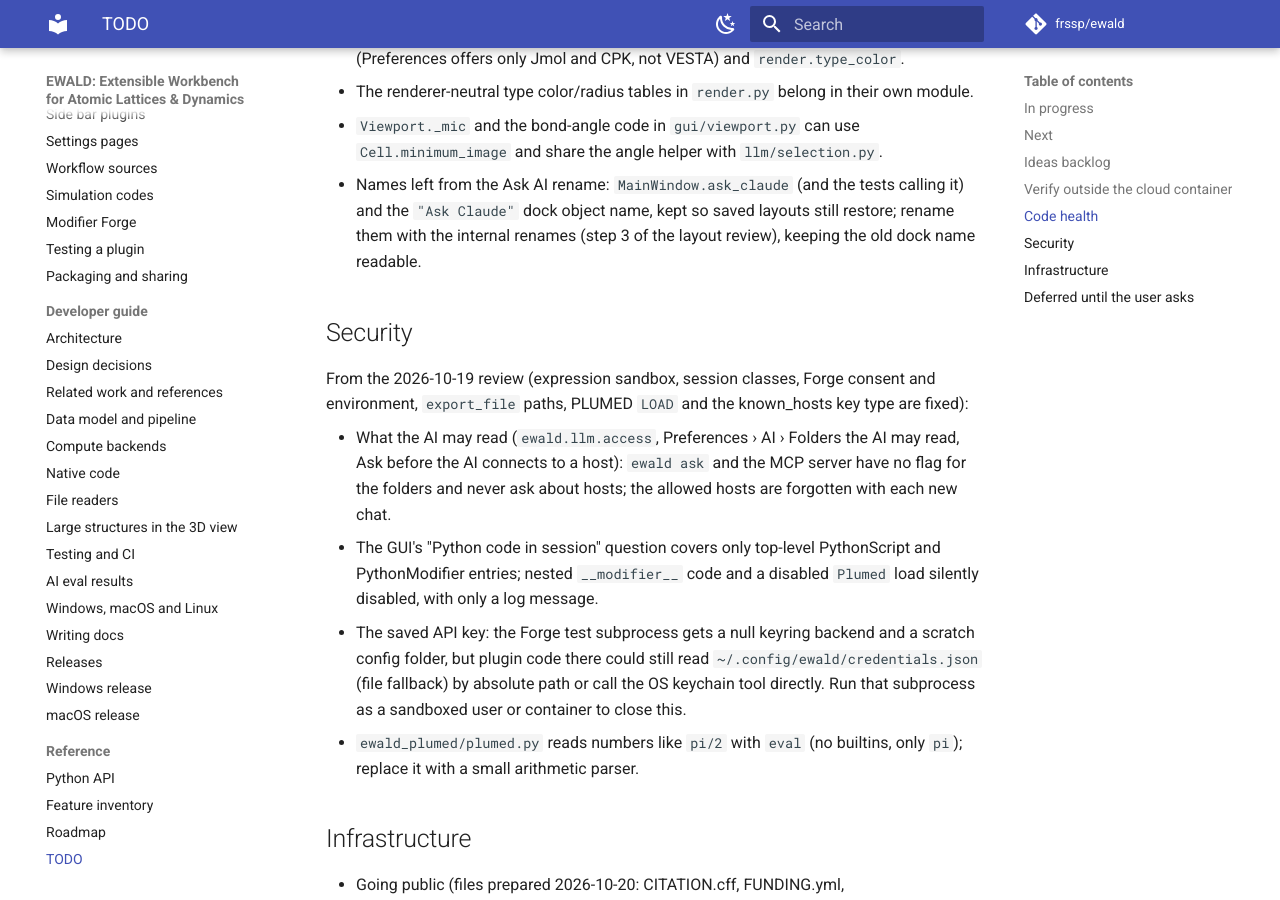
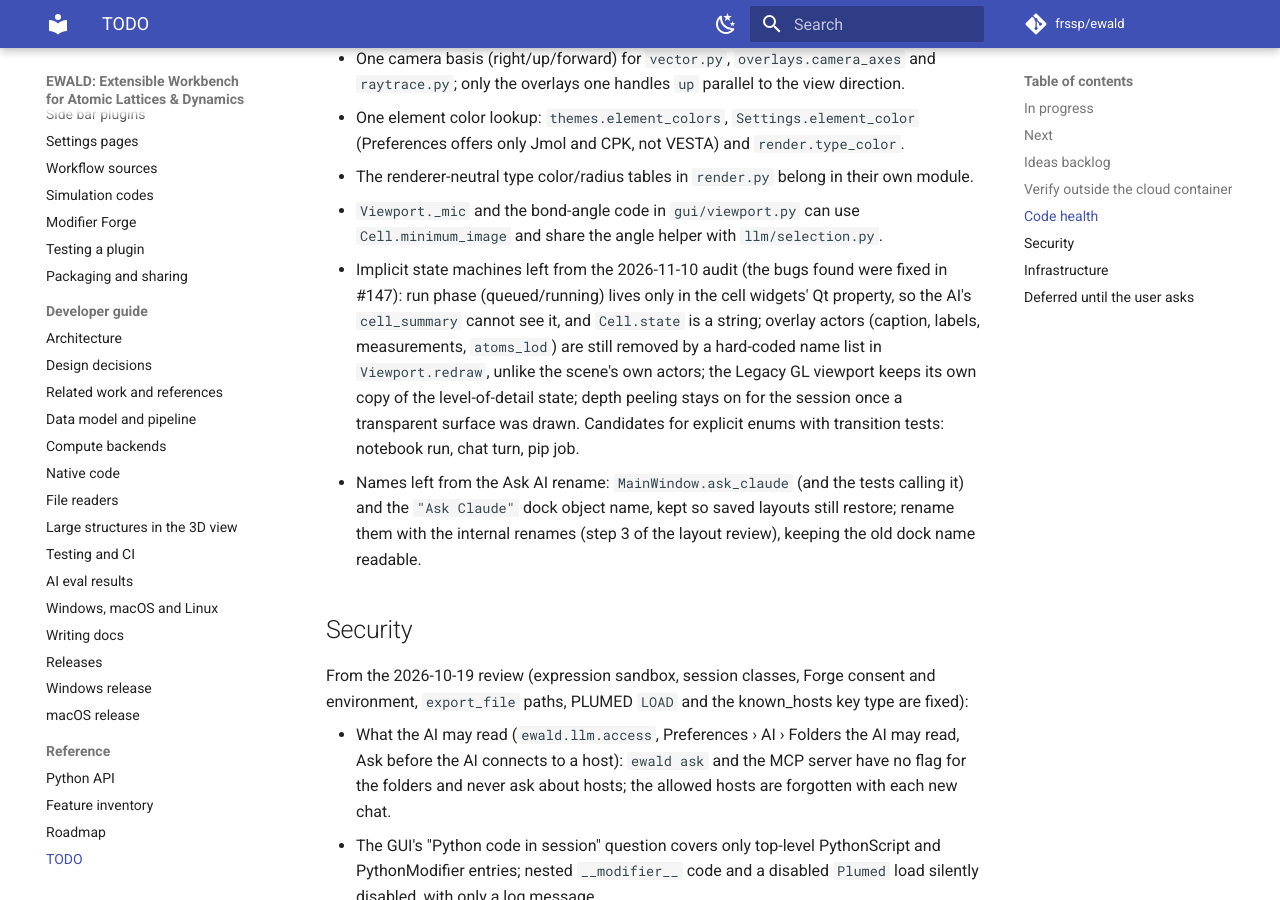
Before and after one commit to frssp/ewald, an MkDocs documentation site: the page built from docs/todo.md, in a window 1280 px wide and 900 px high, scrolled down 30358 px. Built offline with MkDocs 1.6.1 and Material for MkDocs 9.7.7, drawn with Linux system fonts in a browser that asks for light colours; comment, search, counter and statistics services are not loaded; some of the changed text lies outside the part shown.

Commit message:
docs: changelog, AI permissions and todo for #147
Co-Authored-By: Claude Opus 5.5 <noreply@anthropic.com>

```diff
--- a/docs/todo.md
+++ b/docs/todo.md
@@ -795,6 +795,8 @@ From the feature-ideas review (2026-10-19), after the four in progress above.
 
 ## Verify outside the cloud container
 
+- Remote files reconnecting (#147): open a trajectory on an SSH host, sleep the laptop (or switch
+  Wi-Fi), wake it and play on; the next frames should load without opening the file again.
 - `ewald://` links (Links from web pages, `ewald/deeplink.py`): a click in Chrome and Edge on the
   owner's Windows PC with the installer's registration and with `ewald register-links` from a pip
   install, on macOS with EWALD.app, and on a Linux desktop; with EWALD closed (starts and opens)
@@ -1040,6 +1042,13 @@ mixins and helper modules):
 - The renderer-neutral type color/radius tables in `render.py` belong in their own module.
 - `Viewport._mic` and the bond-angle code in `gui/viewport.py` can use `Cell.minimum_image`
   and share the angle helper with `llm/selection.py`.
+- Implicit state machines left from the 2026-11-10 audit (the bugs found were fixed in #147):
+  run phase (queued/running) lives only in the cell widgets' Qt property, so the AI's
+  `cell_summary` cannot see it, and `Cell.state` is a string; overlay actors (caption, labels,
+  measurements, `atoms_lod`) are still removed by a hard-coded name list in `Viewport.redraw`,
+  unlike the scene's own actors; the Legacy GL viewport keeps its own copy of the level-of-detail
+  state; depth peeling stays on for the session once a transparent surface was drawn. Candidates
+  for explicit enums with transition tests: notebook run, chat turn, pip job.
 - Names left from the Ask AI rename: `MainWindow.ask_claude` (and the tests calling it) and the
   `"Ask Claude"` dock object name, kept so saved layouts still restore; rename them with the
   internal renames (step 3 of the layout review), keeping the old dock name readable.
```
Also changed, not shown: CHANGELOG.md (+12 -0 lines), docs/user/ai-permissions.md (+4 -1 lines).
